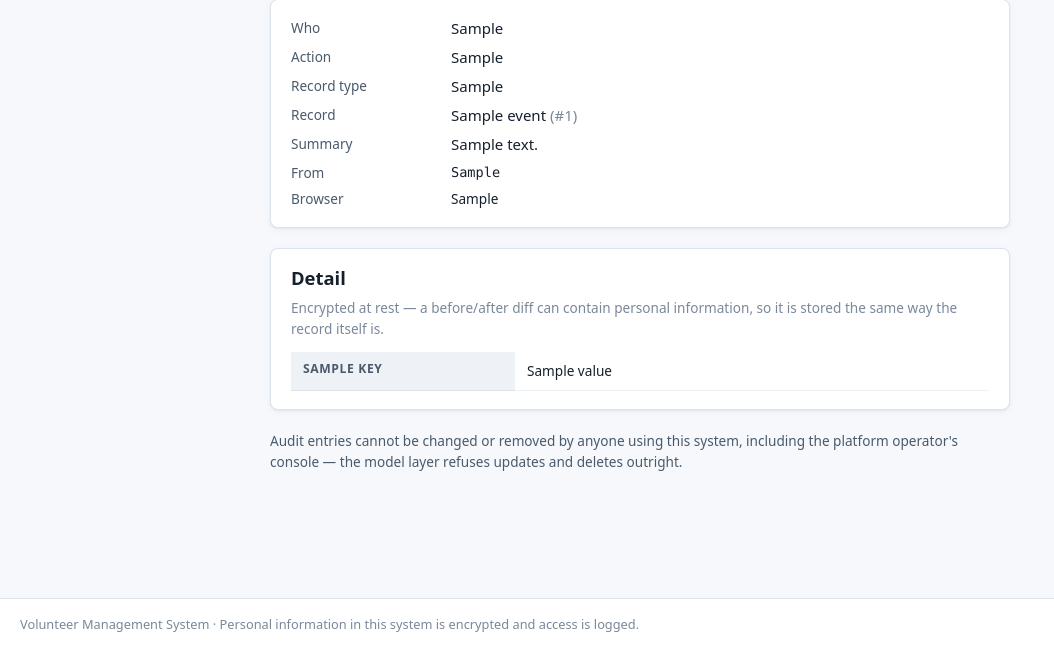
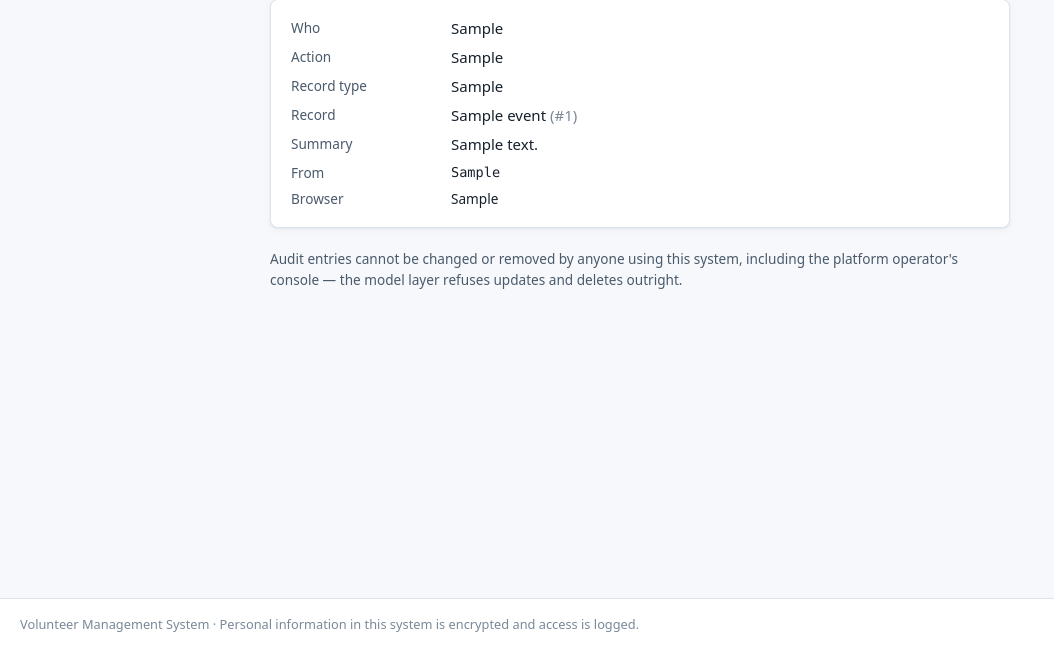
Before and after one commit to jczinger/risk_management, a Django app: template templates/reporting/audit_event_detail.html in a window 1280 px wide. Shown: the part 149-800 px from the top of the page, without its empty margins (0-1054 px from the left). Run offline with Django 5.2, Linux system fonts and the light colour scheme; the template is opened without the code that fills it: most values are stand-ins (such as "Sample title", 1, 10 or a date in 2020).

Commit message:
Drop the before/after detail from the audit entry page
Display change only. AuditEvent.detail is still written on every entry and the
trail is still append-only — the record is unchanged, it is just not on this
page.

The view no longer decrypts it either. With nothing rendering the diff, calling
detail_data would have been decrypting personal information into a response for
no reason.

Nothing becomes unviewable: a waiver's reason still shows on the requirement,
an override's reasoning on the criminal record check.

Co-Authored-By: Claude Opus 5 <noreply@anthropic.com>

```diff
--- a/templates/reporting/audit_event_detail.html
+++ b/templates/reporting/audit_event_detail.html
@@ -23,32 +23,14 @@
   </dl>
 </div>
 
-{% if detail %}
-  <div class="card">
-    <h2>Detail</h2>
-    <p class="small faint">
-      Encrypted at rest — a before/after diff can contain personal information, so it is
-      stored the same way the record itself is.
-    </p>
-    <table class="data">
-      <tbody>
-        {% for key, value in detail.items %}
-          <tr>
-            <th style="width:14rem">{{ key }}</th>
-            <td class="small">
-              {% if value.before or value.after %}
-                <div><span class="faint">before:</span> {{ value.before|default:"—" }}</div>
-                <div><span class="faint">after:</span> <strong>{{ value.after|default:"—" }}</strong></div>
-              {% else %}
-                {{ value }}
-              {% endif %}
-            </td>
-          </tr>
-        {% endfor %}
-      </tbody>
-    </table>
-  </div>
-{% endif %}
+{% comment %}
+The before/after detail is deliberately not rendered here.
+
+It is still recorded and retained — `AuditEvent.detail` is written on every entry and the
+trail remains append-only — it is simply not part of this page. The substantive content a
+reader needs is already on the record itself: a waiver's reason shows on the requirement,
+an override's reasoning on the criminal record check.
+{% endcomment %}
 
 <p class="small muted">
   Audit entries cannot be changed or removed by anyone using this system, including the
```
Also changed, not shown: apps/reporting/tests/test_reports.py (+19 -2 lines), apps/reporting/views.py (+8 -6 lines).
